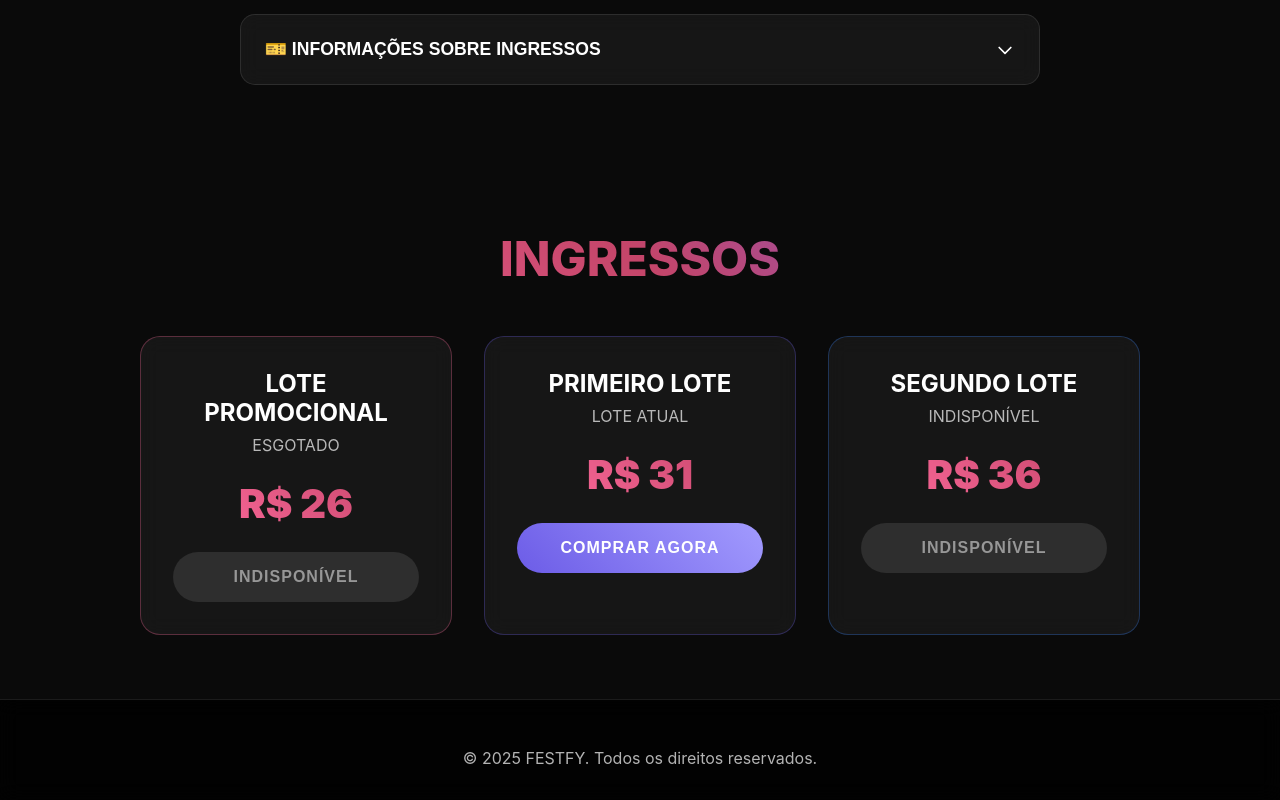
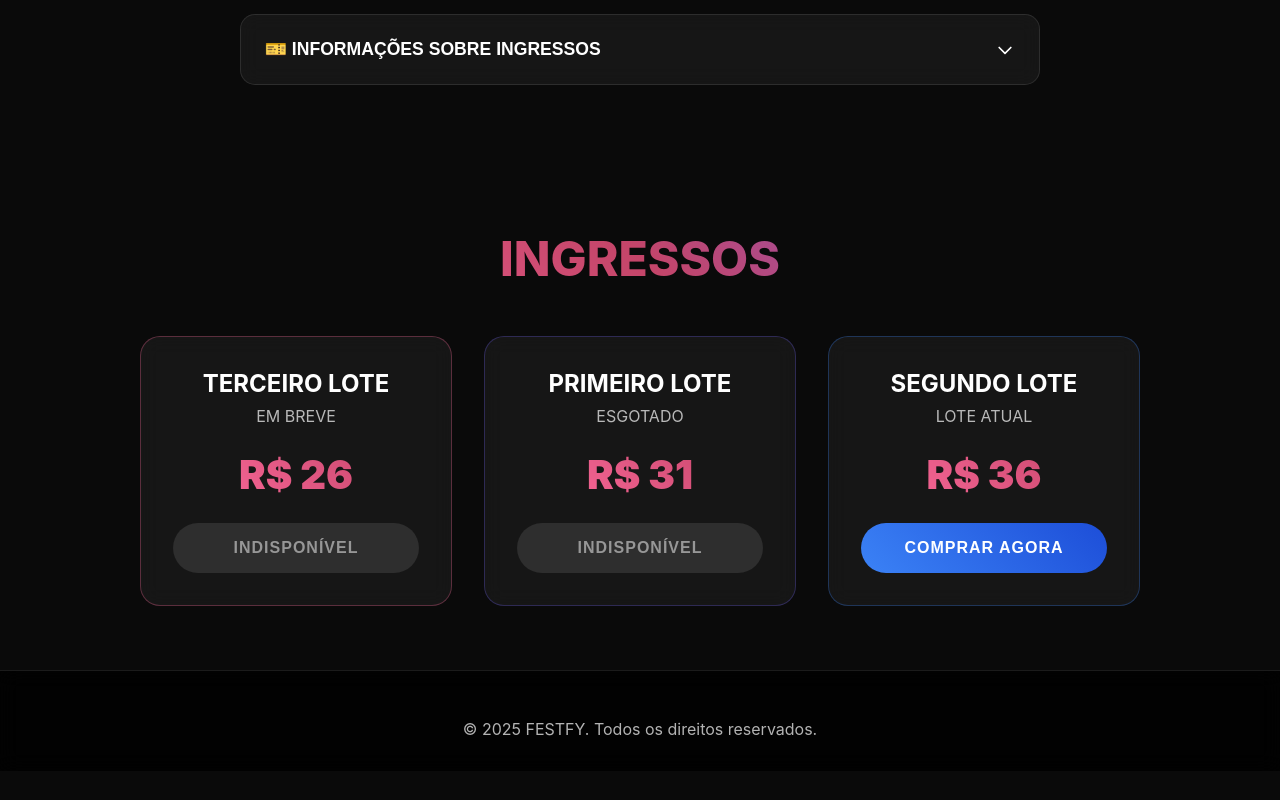
Before and after one commit to bren112/revivendo, a React (Vite) app: page / in a window 1280 px wide. Shown: the part 1862-2662 px from the top of the page. After the commit the page ends 2633 px from the top, so only its background shows below. Built offline with nearby package versions, Linux system fonts and the light colour scheme.

Commit message:
terceiroLote

```diff
--- a/src/App.jsx
+++ b/src/App.jsx
@@ -106,23 +106,23 @@ const djs = [
 const tickets = [
   {
     id: 1,
-    name: "LOTE PROMOCIONAL",
+    name: "TERCEIRO LOTE",
     price: 26,
-    description: "ESGOTADO",
+    description: "EM BREVE",
     color: "pink",
   },
   {
     id: 2,
     name: "PRIMEIRO LOTE ",
     price: 31,
-    description: "LOTE ATUAL",
+    description: "ESGOTADO",
     color: "purple",
   },
   {
     id: 3,
     name: "SEGUNDO LOTE",
     price: 36,
-    description: "INDISPONÍVEL",
+    description: "LOTE ATUAL",
     color: "blue",
   },
 ]
@@ -477,14 +477,14 @@ function App() {
                   <div className="ticket-price">R$ {ticket.price}</div>
                   <button
                     onClick={() => {
-                      if (ticket.id === 2) {
+                      if (ticket.id === 3) {
                         window.location.href = "https://festfy.shop/"
                       }
                     }}
                     className={`ticket-button ${ticket.color}`}
-                    disabled={ticket.id !== 2}
+                    disabled={ticket.id !== 3}
                   >
-                    {ticket.id === 2 ? "COMPRAR AGORA" : "INDISPONÍVEL"}
+                    {ticket.id === 3 ? "COMPRAR AGORA" : "INDISPONÍVEL"}
                   </button>
                 </div>
               </div>
```
